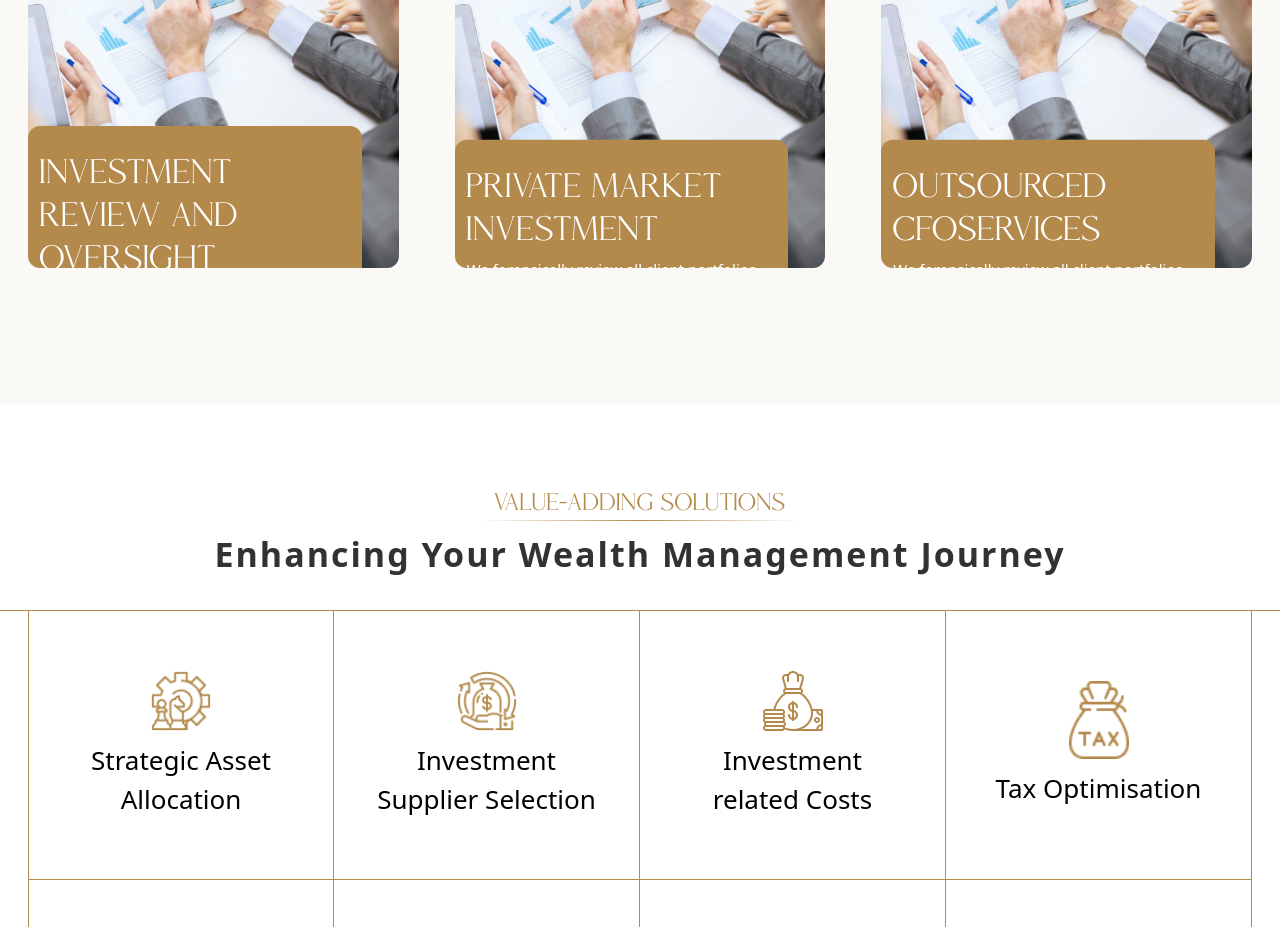
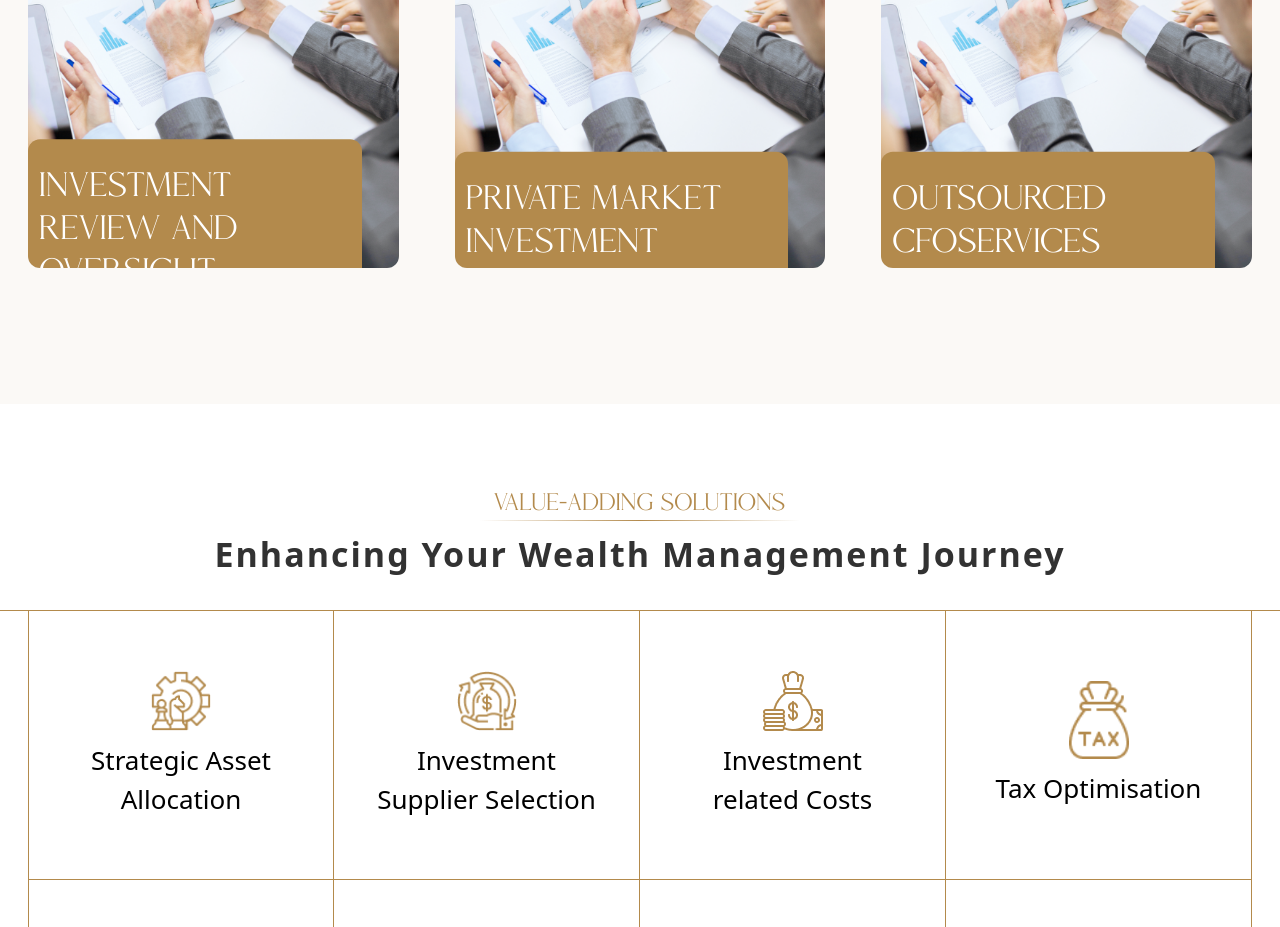
Before and after one commit to dev-mdsohagmiya/camino-web, a Next.js app: page / in a window 1280 px wide. Shown: the part 1920-2847 px from the top of the page. Built offline with nearby package versions, Linux system fonts and the light colour scheme.

Commit message:
updated expertise section

```diff
--- a/app/components/our-expertise/OurExpertise.tsx
+++ b/app/components/our-expertise/OurExpertise.tsx
@@ -53,7 +53,7 @@ function OurExpertise() {
               className="col-span-12 h-[320px] sm:h-auto md:col-span-6 lg:col-span-4 relative overflow-hidden  rounded-xl  "
             >
               <Image alt="" src={item.src} />
-              <div className="absolute bottom-0 overflow-hidden  bg-primary pt-6 pb-[10%] md:pb-[40%] rounded-tr-[12px] rounded-br-[12px] rounded-tl-[12px] w-[90%]    transition-transform ease-in-out   duration-300  translate-y-[65%]   sm:translate-y-[68%] hover:translate-y-[0%]">
+              <div className="absolute bottom-0 overflow-hidden  bg-primary pt-6 pb-[10%] md:pb-[40%] rounded-tr-[12px] rounded-br-[12px] rounded-tl-[12px] w-[90%]    transition-transform ease-in-out   duration-300  translate-y-[65%]   sm:translate-y-[68%] md:translate-y-[71%] hover:translate-y-[0%]">
                 <div className="group w-full h-full overflow-hidden  ">
                   <h3
                     className={`text-[24px] select-none h-[70px] sm:h-auto leading-[30px] md:text-[34px] uppercase  md:leading-[43px] ${MoriesRegular.className} text-white px-3`}
```
